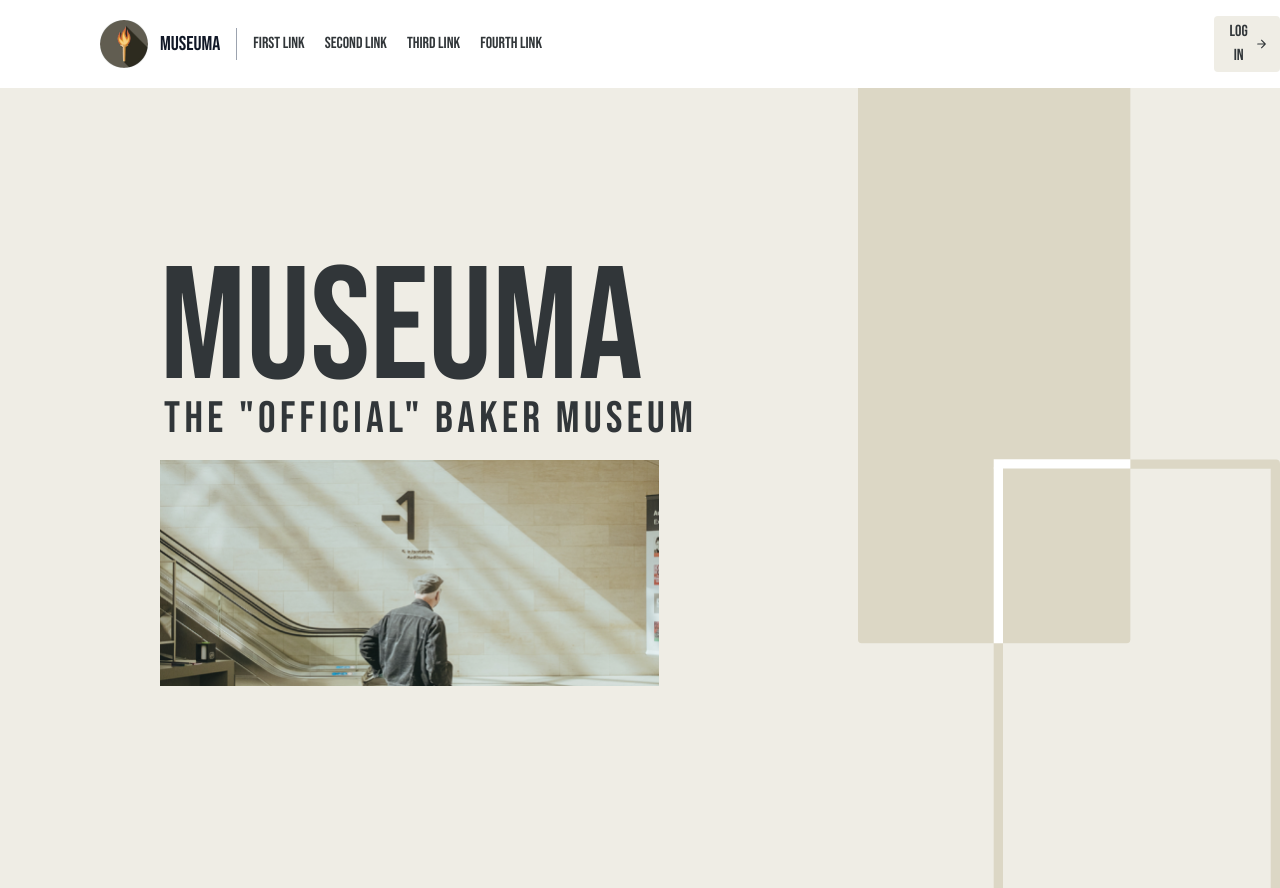
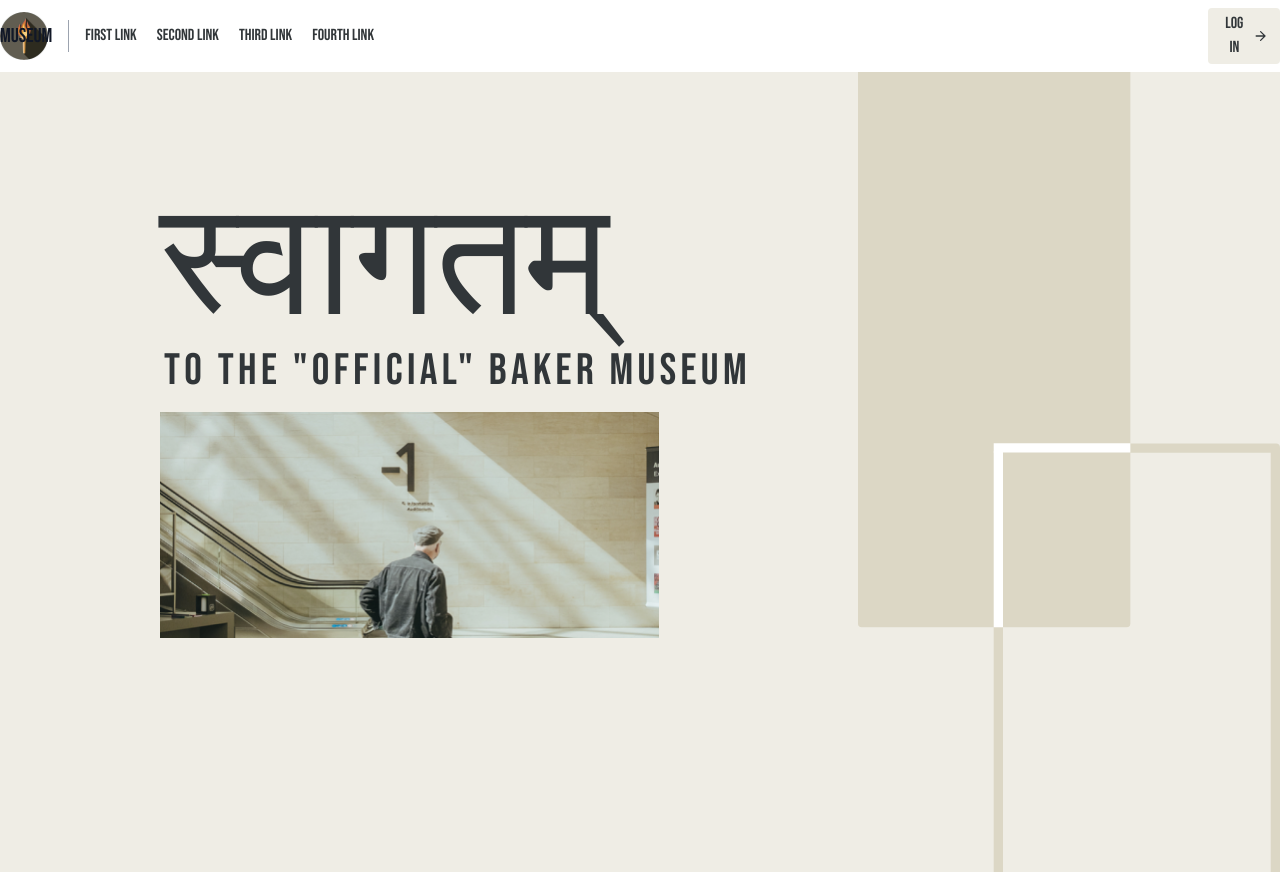
Before and after one commit to Ashishjob/museuma, a React (Create React App) app in the folder museuma/: page / in a window 1280 px wide. Built offline with nearby package versions, Linux system fonts and the light colour scheme; no server answers.

Commit message:
feat: add languages

```diff
--- a/museuma/public/index.html
+++ b/museuma/public/index.html
@@ -25,7 +25,7 @@
       work correctly both with client-side routing and a non-root public URL.
       Learn how to configure a non-root public URL by running `npm run build`.
     -->
-  <title>Museuma  </title>
+  <title>Baker Museum</title>
 </head>
 
 <body>
--- a/museuma/src/App.css
+++ b/museuma/src/App.css
@@ -51,3 +51,13 @@
   display: flex;
   align-items: center;
 }
+
+.fade {
+  opacity: 1;
+  transition: opacity 0.5s;
+}
+
+.fade-out {
+  opacity: 0;
+  transition: opacity 0.5s;
+}
--- a/museuma/src/App.js
+++ b/museuma/src/App.js
@@ -1,4 +1,5 @@
 import ThreeJSPage from "./components/threejs";
+import Languages from "./components/languages";
 import "./App.css";
 import "./index.css";
 
@@ -6,12 +7,12 @@ export default function Home() {
   return (
     <main className="h-screen bg-[#EFEDE5] w-screen">
       <div className="w-full flex flex-row justify-between">
-        <div className="flex items-center ml-40 -mt-20 w-2/3">
+        <div className="flex items-center ml-40 -mt-40 w-2/3">
           <div className="flex flex-col mr-8">
-            <h1 className="text-10xl text-[#313639] -mb-24">Museuma</h1>
+          <Languages/>
             <div className="flex">
-              <h3 className="text-[#313639] text-4xl mt-8 ml-1 mb-2 tracking-widest w-fit items-center text-nowrap">
-                The &quot;Official&quot; Baker Museum
+              <h3 className="text-[#313639] text-4xl mt-12 ml-1 mb-2 tracking-widest w-fit items-center text-nowrap">
+                To the &quot;Official&quot; Baker Museum
               </h3>
             </div>
             <img
--- /dev/null
+++ b/museuma/src/components/languages.js
@@ -0,0 +1,31 @@
+import React, { useState, useEffect } from 'react';
+import '../App.css'; // Import the CSS file
+
+function Languages() {
+  const [language, setLanguage] = useState('Welcome');
+  const [fade, setFade] = useState(true);
+  const [visible, setVisible] = useState(true);
+
+  useEffect(() => {
+    const languages = ['स्वागतम्‌', 'ברוך הבא', 'καλως', 'مرحباً', '歡迎'];
+    let i = 0;
+    const intervalId = setInterval(() => {
+      setFade(false);
+      setTimeout(() => {
+        setVisible(false);
+        setLanguage(languages[i]);
+        setVisible(true);
+        setFade(true);
+        i = (i + 1) % languages.length;
+      }, 500); // Wait for the fade out before changing the text
+    }, 3000); // Change every 2 seconds
+
+    return () => clearInterval(intervalId); // This is to clear the interval when the component unmounts
+  }, []);
+
+  return (
+    <h1 className={`text-10xl text-[#313639] -mb-24 ${fade ? 'fade' : 'fade-out'}`} style={{ visibility: visible ? 'visible' : 'hidden' }}>{language}</h1>
+  );
+}
+
+export default Languages;
--- a/museuma/src/components/navbar.js
+++ b/museuma/src/components/navbar.js
@@ -2,17 +2,18 @@ import React from "react";
 
 export default function NavBar() {
   return (
-    <header class="text-[#313639] body-font flex flex-row justify-evenly">
-      <div class="container ml-20 flex flex-wrap p-5 flex-col md:flex-row items-center">
-        <img src="./logo.svg" alt="logo" className="w-12">
+    <header className="text-[#313639] body-font flex flex-row justify-evenly">
+      <img src="./logo.svg" alt="logo" className="w-12">
         </img>
+      <div className="container -ml-20 flex flex-wrap p-5 flex-col md:flex-row items-center">
+
         <a
           href="local"
           className="flex title-font font-medium items-center text-gray-900 mb-4 md:mb-0"
         >
-          <span class="ml-3 text-xl">Museuma</span>
+          <span className="ml-3 text-xl">Museum</span>
         </a>
-        <nav class="md:mr-auto md:ml-4 md:py-1 md:pl-4 md:border-l md:border-gray-400	flex flex-wrap items-center text-base justify-center">
+        <nav className="md:mr-auto md:ml-4 md:py-1 md:pl-4 md:border-l md:border-gray-400	flex flex-wrap items-center text-base justify-center">
           <a href="local" className="mr-5 hover:text-gray-900">
             First Link
           </a>
@@ -28,9 +29,9 @@ export default function NavBar() {
         </nav>
 
       </div>
-      <div class="parent">
-        <button class="inline-flex justify-center items-center bg-[#EFEDE5] border-0 py-1 px-3 focus:outline-none hover:bg-[#DCD7C5] rounded text-base mt-8 md:mt-0 ml-auto">Log In
-          <svg fill="none" stroke="currentColor" stroke-linecap="round" stroke-linejoin="round" stroke-width="2" class="w-4 h-4 ml-1" viewBox="0 0 24 24">
+      <div className="parent">
+        <button className="inline-flex justify-center items-center bg-[#EFEDE5] border-0 py-1 px-3 focus:outline-none hover:bg-[#DCD7C5] rounded text-base mt-8 md:mt-0 ml-auto">Log In
+          <svg fill="none" stroke="currentColor" strokeLinecap="round" strokeLinejoin="round" strokeWidth="2" className="w-4 h-4 ml-1" viewBox="0 0 24 24">
             <path d="M5 12h14M12 5l7 7-7 7"></path>
           </svg>
         </button>
--- a/museuma/src/components/threejs.js
+++ b/museuma/src/components/threejs.js
@@ -32,7 +32,7 @@ export default function ThreeJSPage() {
     );
     camera.position.z = 4;
 
-    // const controls = new OrbitControls(camera, renderer.domElement);
+    const controls = new OrbitControls(camera, renderer.domElement);
 
     const redLight = new THREE.SpotLight(0xEFEDE5, 50);
     redLight.position.set(10, 5, 2.5);
@@ -72,7 +72,7 @@ export default function ThreeJSPage() {
         mesh.receiveShadow = true;
         scene.add(mesh);
         mesh.geometry.computeVertexNormals();
-      },
+      },()=>{},
       function (error) {
         console.error("An error occurred while loading the model:", error);
       }
```
Also changed, not shown: museuma/public/manifest.json.
